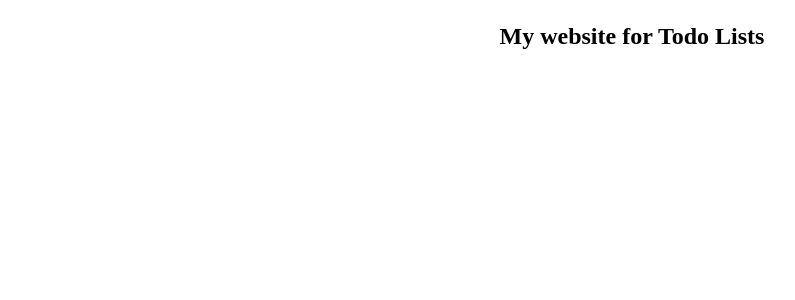
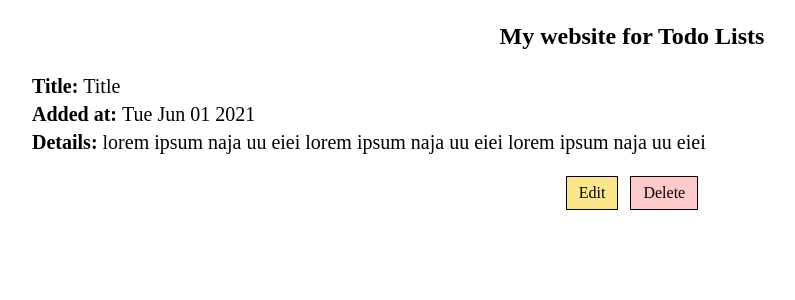
Before and after one commit to Taninchot0919/React-TodoList, a React (Create React App) app: page /list/1 in a window 1280 px wide. Shown: the top 300 px of the page, without its empty margins (8-803 px from the left). Built offline with nearby package versions, Linux system fonts and the light colour scheme; data requests are answered from the project's data file.

Commit message:
[UPDATE] User can edit and delete method

```diff
--- a/data/db.json
+++ b/data/db.json
@@ -3,32 +3,44 @@
     {
       "title": "Title",
       "status": "Done",
-      "details": "lorem ipsum naja uu eiei",
+      "details": "lorem ipsum naja uu eiei lorem ipsum naja uu eiei lorem ipsum naja uu eiei",
+      "date": "Tue Jun 01 2021",
       "id": 1
     },
     {
       "title": "Say love to karn",
       "status": "Done",
-      "details": "lorem ipsum naja uu eiei",
+      "details": "เราจะบอกรักเธอไปทุกวันเลยนะคับ อุอิ ครุคริ ค๊ากกกกก",
+      "date": "Tue Jun 01 2021",
       "id": 2
     },
     {
-      "title": "Learning React Framework",
+      "title": "The new Title",
       "status": "Done",
-      "details": "lorem ipsum naja uu eiei",
+      "details": "KUAY KUAY KUAY KUAY KUAY KUAY KUAY KUAY KUAY KUAY KUAY KUAY KUAY KUAY KUAY KUAY KUAY KUAY KUAY KUAY KUAY KUAY KUAY KUAY KUAY KUAY KUAY KUAY KUAY KUAY KUAY KUAY KUAY KUAY KUAY KUAY KUAY KUAY KUAY KUAY KUAY KUAY KUAY KUAY KUAY KUAY KUAY KUAY KUAY KUAY KUAY KUAY KUAY KUAY KUAY ",
+      "date": "Tue Jun 01 2021",
       "id": 3
     },
     {
       "title": "Title",
       "status": "On going",
       "details": "Details Naja",
+      "date": "Tue Jun 01 2021",
       "id": 4
     },
     {
-      "title": "Todo List Naja",
+      "title": "#5",
       "status": "On going",
-      "details": "Details Naja",
+      "details": "#5 Details",
+      "date": "Tue Jun 01 2021",
       "id": 5
+    },
+    {
+      "title": "ควย React ยากชิบหาย",
+      "status": "On going",
+      "details": "ควย ควย ควย ควย ควย ควย ควย ควย ควย ควย ควย ควย ควย ควย ควย ควย ควย ควย ควย ควย ควย ควย ควย ควย ควย ควย ควย ควย ควย ควย ควย ควย ควย ควย ควย ควย ควย ควย ควย ควย ควย ควย ควย ควย ควย ควย ควย ควย ควย ควย ควย ควย ควย ควย ควย ควย ควย ควย ควย ควย ควย ควย ควย ควย ควย ควย ควย ควย ควย ควย ควย ควย ควย ควย ควย ควย ควย ควย ควย ควย ควย ควย ควย ควย ควย ควย ควย ควย ควย ควย ควย ควย ควย ควย ควย ควย ควย ควย ควย ควย ควย ควย ควย ควย ควย ควย ควย ควย ควย ควย ควย ควย ควย ควย ควย ควย ควย ควย ควย ควย ควย ควย ควย ควย ควย ควย ควย ควย ควย ควย ควย ควย ควย ควย ควย ควย ควย ควย ควย ควย ควย ควย ควย ควย ควย ควย ควย ควย ควย ควย ควย ควย ควย ควย ควย ควย ควย ควย ควย ควย ควย ควย ควย ควย ควย ควย ควย ควย ควย ควย ควย ควย ควย ควย ควย ควย ควย ควย ควย ควย ควย ควย ควย ควย ควย ควย ควย ควย ควย ควย ควย ควย ควย ควย ควย ควย ควย ควย ควย ควย ควย ควย ควย ควย ควย ควย ควย ควย ควย ควย ควย ควย ควย ควย ควย ควย ควย ควย ควย ควย ควย ควย ควย ควย ควย ควย ควย ควย ควย ควย ควย ควย ควย ควย ควย ควย ควย ควย ควย ควย ควย ควย ควย ควย ควย ควย ควย ควย ควย ควย ควย ควย ควย ควย ควย ควย ควย ควย ควย ควย ควย ควย ควย ควย ควย ควย ควย ควย ควย ควย ควย ควย ควย ควย ควย ควย ควย ควย ควย ควย ควย ควย ควย ควย ควย ควย ควย ควย ควย ควย ควย ควย ควย ควย ควย ควย ควย ควย ควย ควย ควย ควย ควย ควย ควย ควย ควย ควย ควย ควย ควย ควย ควย ควย ควย ควย ควย ควย ควย ควย ",
+      "date": "Tue Jun 01 2021",
+      "id": 6
     }
   ]
 }
--- a/src/App.js
+++ b/src/App.js
@@ -2,18 +2,24 @@ import "./App.css";
 import Home from "./components/Home";
 import { BrowserRouter as Router, Route, Switch } from "react-router-dom";
 import AddList from "./components/AddList";
+import ListDetails from "./components/ListDetails";
 function App() {
   return (
     <Router>
       <div className="App w-full mt-5">
         <div className="mx-10">
-          <h2 className="text-2xl font-bold text-center">My website for Todo Lists</h2>
+          <h2 className="text-2xl font-bold text-center mb-5">
+            My website for Todo Lists
+          </h2>
           <Switch>
             <Route exact path="/">
               <Home />
             </Route>
             <Route path="/add">
               <AddList />
+            </Route>
+            <Route path="/list/:id">
+              <ListDetails />
             </Route>
           </Switch>
         </div>
--- a/src/components/AddList.js
+++ b/src/components/AddList.js
@@ -8,10 +8,13 @@ const AddList = () => {
 
   const handleSubmit = (e) => {
     e.preventDefault();
+    const date = new Date().toDateString();
+
     let newList = {
       title: title,
       status: "On going",
       details: details,
+      date: date,
     };
     console.log(newList);
     fetch("http://localhost:9000/Lists", {
@@ -36,7 +39,6 @@ const AddList = () => {
             setTitle(e.target.value);
           }}
         />
-        {/* {title} */}
         <label className="text-left block text-xl mt-3">Details :</label>
         <textarea
           className="block border border-black max-w-full h-32 px-2"
--- a/src/components/Home.js
+++ b/src/components/Home.js
@@ -7,11 +7,14 @@ const Home = () => {
     "http://localhost:9000/Lists"
   );
 
+  const date = new Date().toDateString();
+
   return (
     <div id="Home">
       <p className="text-xl font-semibold mt-5">Todo List :</p>
+      {date}
       {isPending && <p>Loading ...</p>}
-      {data && <TodoList lists={data} />}
+      {!isPending && <TodoList lists={data} />}
       {error && <p>{error}</p>}
       <div className="w-full flex justify-center">
         <Link to={"/add"}>
--- a/src/components/ListDetails.js
+++ b/src/components/ListDetails.js
@@ -0,0 +1,69 @@
+import { useState } from "react";
+import { useHistory, useParams } from "react-router";
+import FetchingData from "./FetchingData";
+import Modal from "./Modal";
+
+const ListDetails = () => {
+  const { id } = useParams();
+  const {
+    data: list,
+    isPending,
+    error,
+  } = FetchingData("http://localhost:9000/Lists/" + id); // เอา data ที่มาจาก FechingData มาเปลี่ยนชื่อเป็น list
+  const [isModalOn, setIsModalOn] = useState(false);
+  const history = useHistory();
+
+  const handleDelete = () => {
+    console.log("Has click at delete button");
+    fetch("http://localhost:9000/Lists/" + id, {
+      method: "DELETE",
+    }).then((res) => {
+      if (res.ok) {
+        history.push("/");
+      }
+    });
+  };
+  const closeModal = () => {
+    setIsModalOn(false);
+  };
+
+  let modal = null;
+  if (isModalOn) {
+    modal = <Modal data={list} handleCancel={closeModal} />;
+  }
+  return (
+    <div>
+      {isPending && <p>Loading...</p>}
+      {!isPending && (
+        <div>
+          <p className="font-bold text-xl">
+            Title: <span className="font-normal">{list.title}</span>
+          </p>
+          <p className="font-bold text-xl">
+            Added at: <span className="font-normal">{list.date}</span>
+          </p>
+          <p className="font-bold text-xl">
+            Details: <span className="font-normal">{list.details}</span>
+          </p>
+          <div className="space-x-3 my-5 flex justify-center">
+            <button
+              className="border border-black px-3 py-1 bg-yellow-200"
+              onClick={() => setIsModalOn(true)}
+            >
+              Edit
+            </button>
+            <button
+              className="border border-black px-3 py-1 bg-red-200"
+              onClick={() => handleDelete()}
+            >
+              Delete
+            </button>
+          </div>
+          {modal}
+        </div>
+      )}
+    </div>
+  );
+};
+
+export default ListDetails;
--- /dev/null
+++ b/src/components/Modal.js
@@ -0,0 +1,74 @@
+import { useEffect, useState } from "react";
+import { useHistory } from "react-router";
+
+const Modal = ({ data , handleCancel}) => {
+  let list = data;
+  const [title, setTitle] = useState("default");
+  const [details, setDetails] = useState();
+  const history = useHistory();
+
+  const handleEdit = () => {
+    let editedList = {
+      title: title,
+      details: details,
+    };
+    console.log(editedList);
+    fetch("http://localhost:9000/Lists/" + list.id, {
+      method: "PATCH",
+      headers: { "Content-type": "application/json" },
+      body: JSON.stringify(editedList),
+    }).then((res) => {
+      if (res.ok) {
+        history.push("/");
+      }
+    });
+  };
+
+  useEffect(() => {
+    let oldTitle = list.title;
+    let oldDetails = list.details;
+    setTitle(oldTitle);
+    setDetails(oldDetails);
+    console.log(title);
+  }, []);
+
+  return (
+    <div className="fixed z-10 flex justify-center items-center top-0 left-0 right-0 bottom-0">
+      <div
+        className="absolute top-0 left-0 right-0 bottom-0 w-full"
+        style={{
+          backgroundColor: "rgba(0, 0, 0, 0.4)",
+        }}
+      />
+      <div className="relative w-1/2 ">
+        <div className="bg-white p-5">
+          <label>Title :</label>
+          <input
+            type="text"
+            className="block border border-black w-full px-2 py-1"
+            value={title}
+            onChange={(e) => {
+              setTitle(e.target.value);
+            }}
+          />
+          <label>Details:</label>
+          <textarea
+            className="block border border-black w-full px-2 py-1"
+            value={details}
+            onChange={(e) => {
+              setDetails(e.target.value);
+            }}
+          />
+          <div className="mt-5 space-x-3">
+            <button className="px-3 py-1 bg-yellow-300" onClick={handleEdit}>
+              Edit
+            </button>
+            <button className="px-3 py-1 bg-red-300" onClick={handleCancel}>Cancel</button>
+          </div>
+        </div>
+      </div>
+    </div>
+  );
+};
+
+export default Modal;
--- a/src/components/TodoList.js
+++ b/src/components/TodoList.js
@@ -1,12 +1,16 @@
+import { Link } from "react-router-dom";
+
 const TodoList = ({ lists }) => {
   console.log(lists);
   return (
     <div className="space-y-3 my-3">
       {lists.map((list, index) => (
-        // จำไว้ว่า map แล้วต้องเป็น () ไม่ใช่ {}
+        // จำไว้ว่า map แล้วต้องเป็น () ไม่ใช่ {} ไอ่เวน
         <div key={index} className="border border-gray-300 rounded-md p-3">
-          <p className="text-lg font-semibold">Title : {list.title}</p>
-          <p className="text-sm">Status : {list.status}</p>
+          <Link to={`/list/${list.id}`}>
+            <p className="text-lg font-semibold">Title : {list.title}</p>
+            <p className="text-sm">Status : {list.status}</p>
+          </Link>
         </div>
       ))}
     </div>
```
